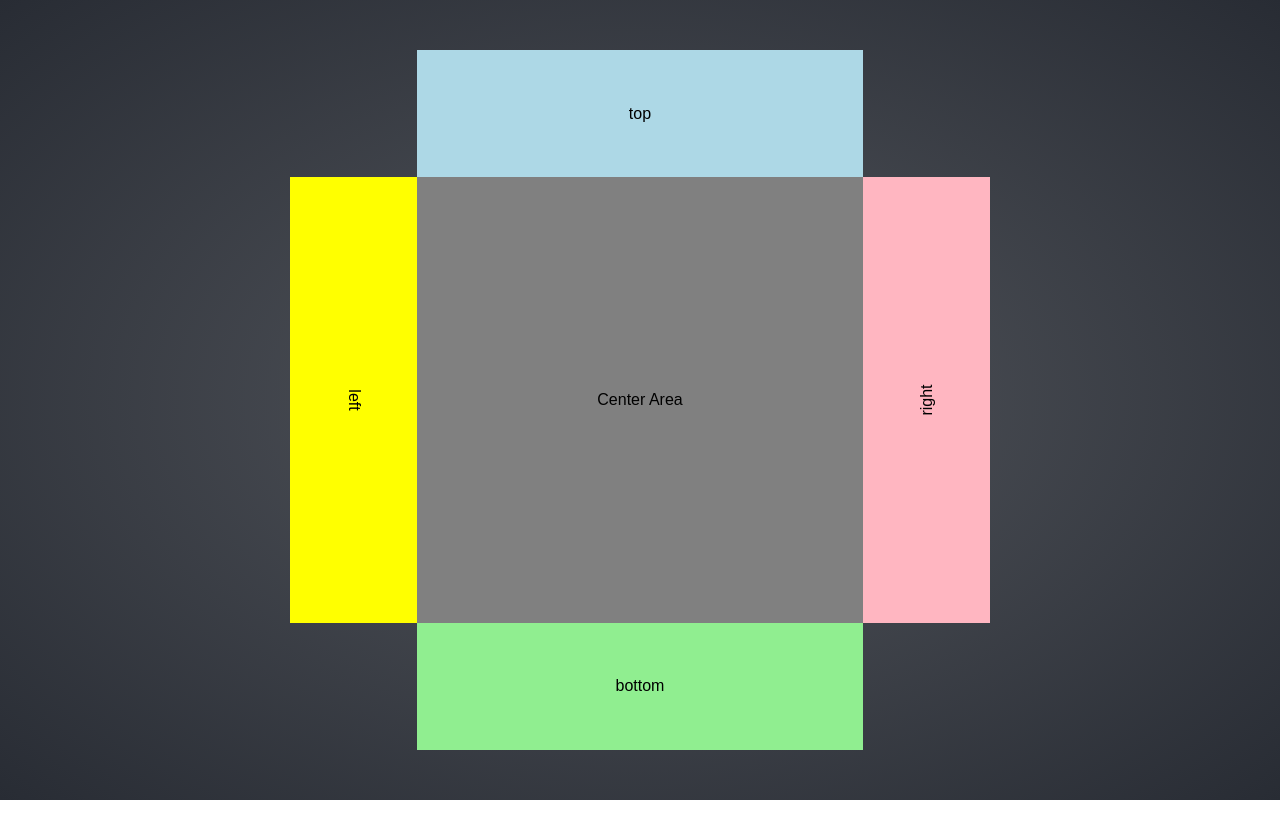
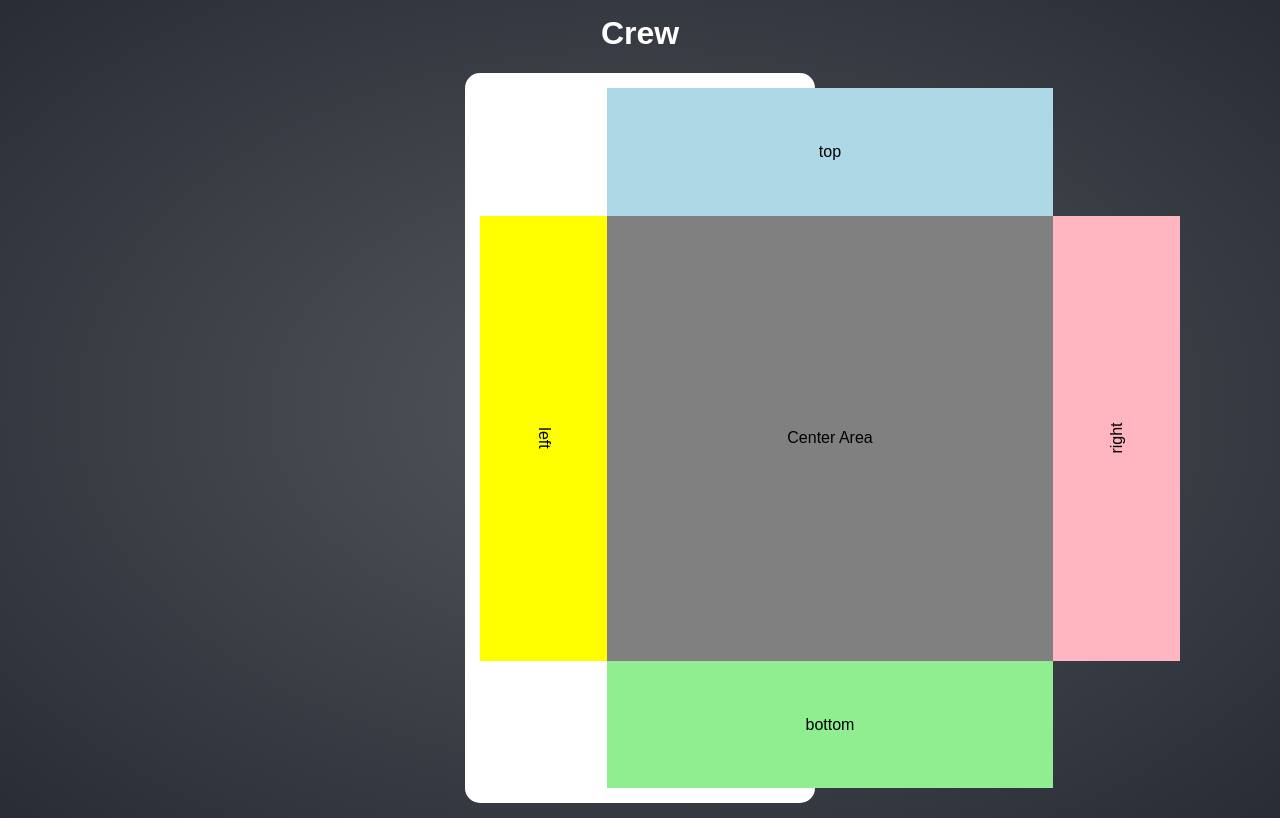
Before and after one commit to lichengrao/crew, a React (Create React App) app: page / in a window 1280 px wide. Built offline with nearby package versions, Linux system fonts and the light colour scheme.

Commit message:
add layout

```diff
--- a/src/index.tsx
+++ b/src/index.tsx
@@ -6,13 +6,16 @@ import { ThemeProvider } from 'styled-components';
 import Routes from 'routes';
 import { reportWebVitals } from 'core';
 import { GlobalStyles, theme } from 'styles';
+import Layout from 'layout';
 
 ReactDOM.render(
   <StrictMode>
     <ThemeProvider theme={theme}>
       <GlobalStyles />
       <BrowserRouter>
-        <Routes />
+        <Layout>
+          <Routes />
+        </Layout>
       </BrowserRouter>
     </ThemeProvider>
   </StrictMode>,
--- /dev/null
+++ b/src/layout/index.tsx
@@ -0,0 +1,14 @@
+import React, { FC } from 'react';
+
+import { Card, Content, Title } from './styles';
+
+const Layout: FC = ({ children }) => {
+  return (
+    <Content>
+      <Title>Crew</Title>
+      <Card>{children}</Card>
+    </Content>
+  );
+};
+
+export default Layout;
--- /dev/null
+++ b/src/layout/styles/index.ts
@@ -0,0 +1,31 @@
+import styled, { css } from 'styled-components';
+
+export const Card = styled.div`
+  ${({ theme }) => css`
+    background-color: ${theme.colors.white};
+    border-radius: 15px;
+    display: flex;
+    flex: 1;
+    flex-direction: column;
+    max-height: fit-content;
+    padding: 15px;
+  `};
+`;
+
+export const Content = styled.div`
+  display: flex;
+  flex: 1;
+  flex-direction: column;
+  justify-content: center;
+  max-width: 350px;
+  align-self: center;
+`;
+
+export const Title = styled.h1`
+  ${({ theme }) => css`
+    color: ${theme.colors.white};
+    text-align: center;
+    margin-top: 0;
+    user-select: none;
+  `};
+`;
--- a/src/styles/global/index.ts
+++ b/src/styles/global/index.ts
@@ -22,4 +22,5 @@ ${({ theme }) => css`
         }
       }
     }
-`}`;
+  `}
+`;
--- /dev/null
+++ b/src/typings/index.ts
@@ -0,0 +1 @@
+export type SYMBOL = 'X' | 'O';
```
Also changed, not shown: package.json (+7 -6 lines), 1 other file (tests, documents, lock files or other folders). Lines whose indentation alone changed are shown as unchanged.
